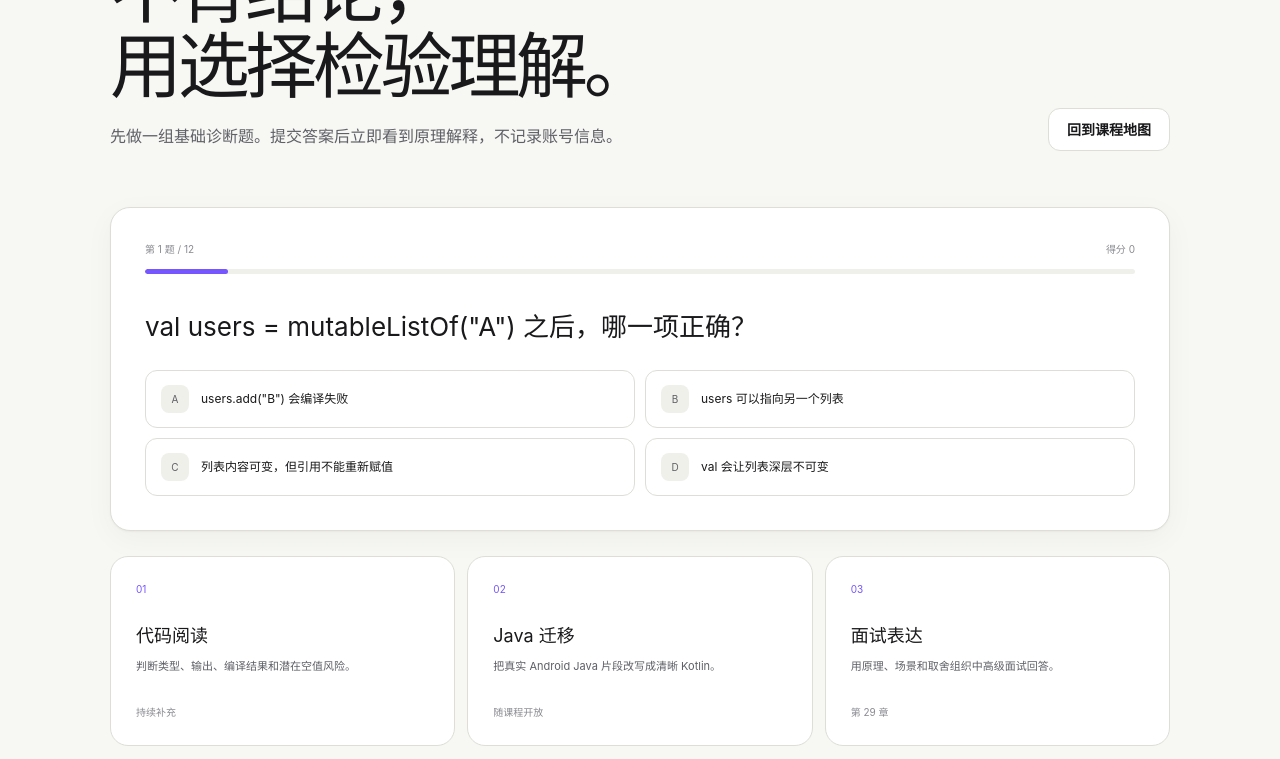
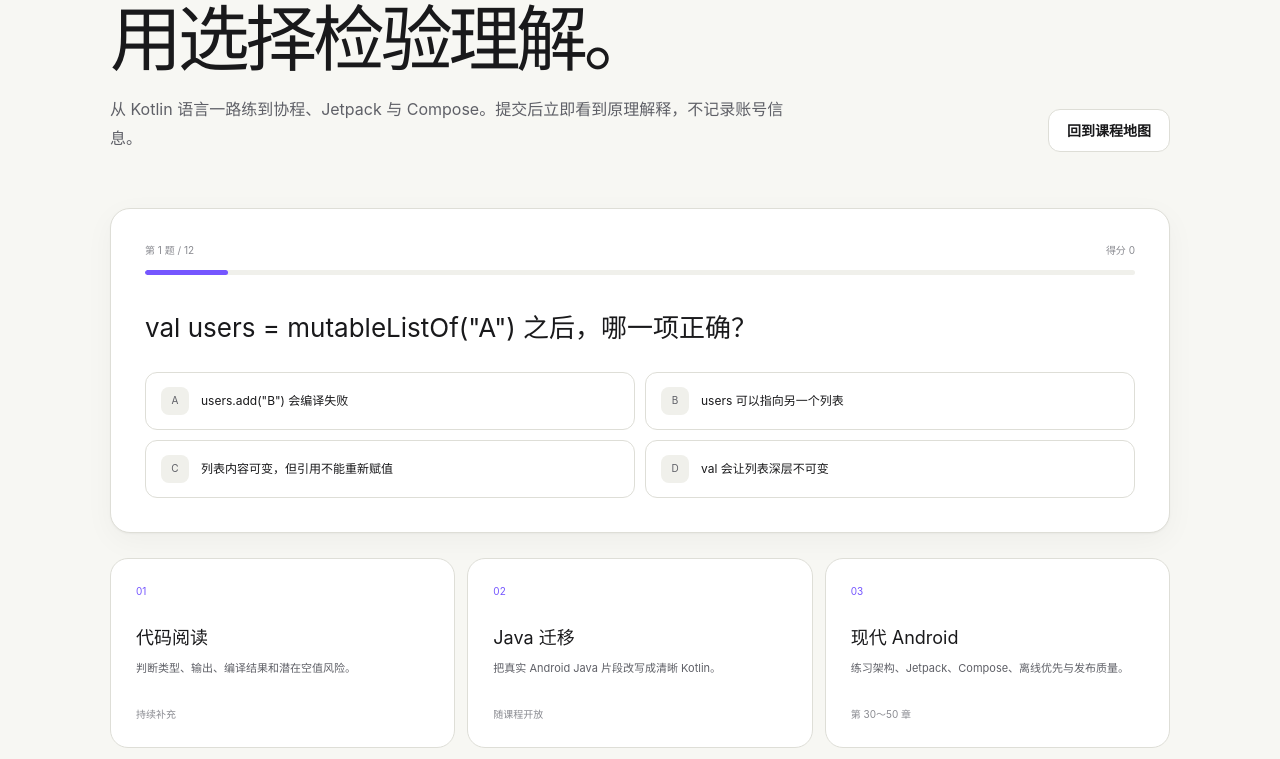
Before and after one commit to upwon/kotlin-android-learning, a Next.js app: page /practice in a window 1280 px wide. Shown: the part 260-1019 px from the top of the page. Built offline with nearby package versions, Linux system fonts and the light colour scheme.

Commit message:
Expand Android course: app/practice/page.tsx

```diff
--- a/app/practice/page.tsx
+++ b/app/practice/page.tsx
@@ -2,17 +2,18 @@ import type { Metadata } from "next";
 import Link from "next/link";
 import { PracticeQuiz } from "../_components/practice-quiz";
 
-export const metadata: Metadata = { title: "练习中心", description: "Kotlin、协程与 Flow 随堂练习。" };
+export const metadata: Metadata = { title: "练习中心", description: "Kotlin、协程、Flow、Jetpack 与 Compose 随堂练习。" };
 
 export default function PracticePage() {
   return (
     <main className="page-shell simple-page">
-      <header className="page-hero slim"><div><span className="eyebrow">练习中心</span><h1>不背结论，<br />用选择检验理解。</h1><p>先做一组基础诊断题。提交答案后立即看到原理解释，不记录账号信息。</p></div><Link className="secondary-button" href="/course">回到课程地图</Link></header>
+      <header className="page-hero slim"><div><span className="eyebrow">练习中心</span><h1>不背结论，<br />用选择检验理解。</h1><p>从 Kotlin 语言一路练到协程、Jetpack 与 Compose。提交后立即看到原理解释，不记录账号信息。</p></div><Link className="secondary-button" href="/course">回到课程地图</Link></header>
       <PracticeQuiz />
       <section className="practice-types">
         <article><span>01</span><h2>代码阅读</h2><p>判断类型、输出、编译结果和潜在空值风险。</p><em>持续补充</em></article>
         <article><span>02</span><h2>Java 迁移</h2><p>把真实 Android Java 片段改写成清晰 Kotlin。</p><em>随课程开放</em></article>
-        <article><span>03</span><h2>面试表达</h2><p>用原理、场景和取舍组织中高级面试回答。</p><em>第 29 章</em></article>
+        <article><span>03</span><h2>现代 Android</h2><p>练习架构、Jetpack、Compose、离线优先与发布质量。</p><em>第 30～50 章</em></article>
+        <article><span>04</span><h2>完整项目</h2><p>用可验证提交完成分页、缓存、同步、自适应与测试。</p><em>第 48 章</em></article>
       </section>
     </main>
   );
```
